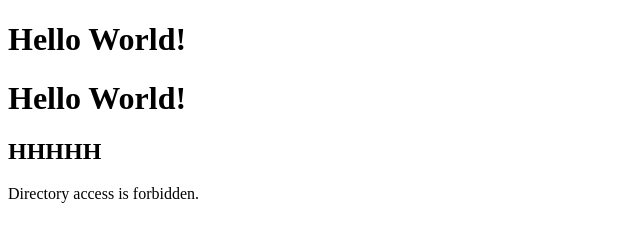
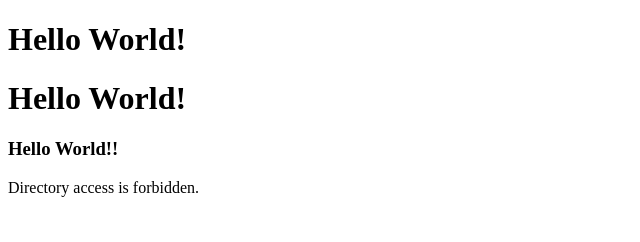
Before and after one commit to AkhileshY/gitlearning, a plain HTML site: page index.html in a window 1280 px wide. Shown: the whole page, without its empty margins (0-640 px from the left). Drawn offline with Linux system fonts and the light colour scheme.

Commit message:
add new tag

```diff
--- a/index.html
+++ b/index.html
@@ -6,7 +6,7 @@
 <body>
 <h1>Hello World!</h1>
 <h1>Hello World!</h1>
-<h2>HHHHH</h2>
+<h3>Hello World!!</h3>
 <p>Directory access is forbidden.</p>
 
 </body>
```
